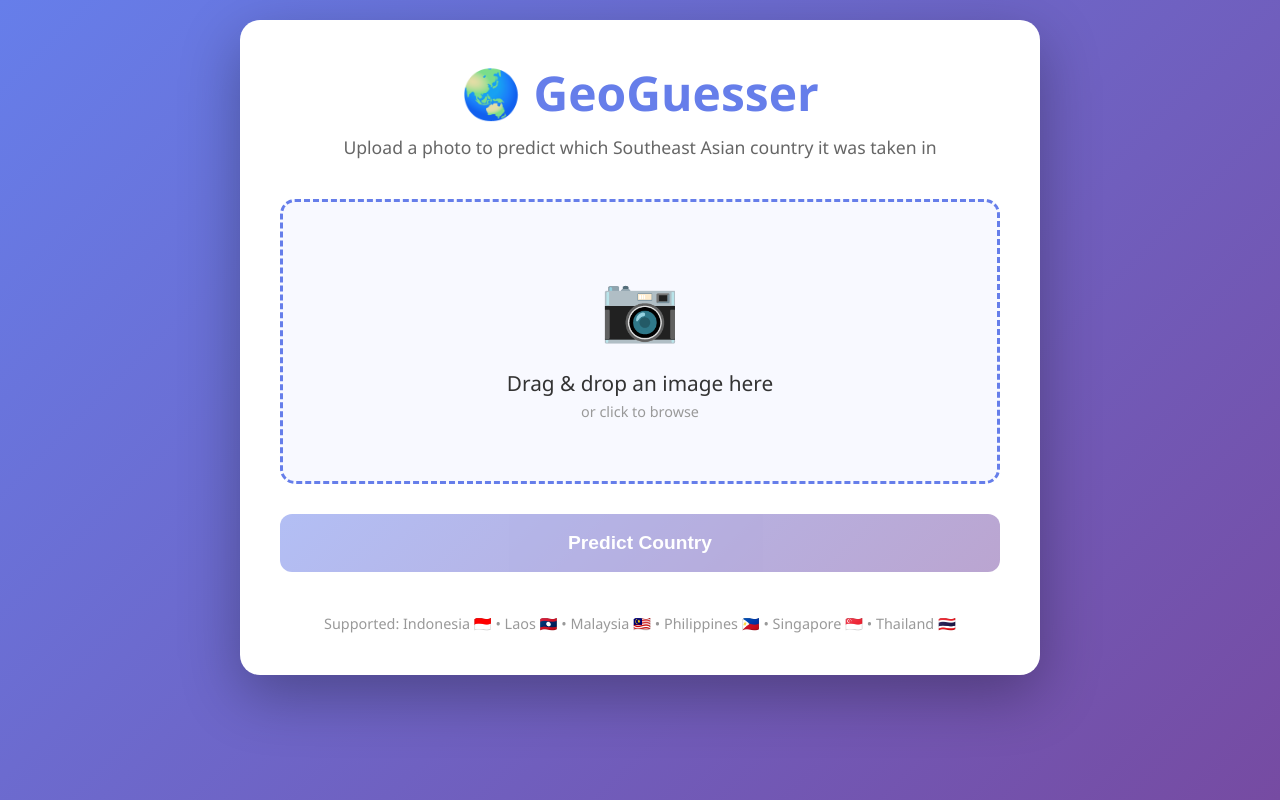
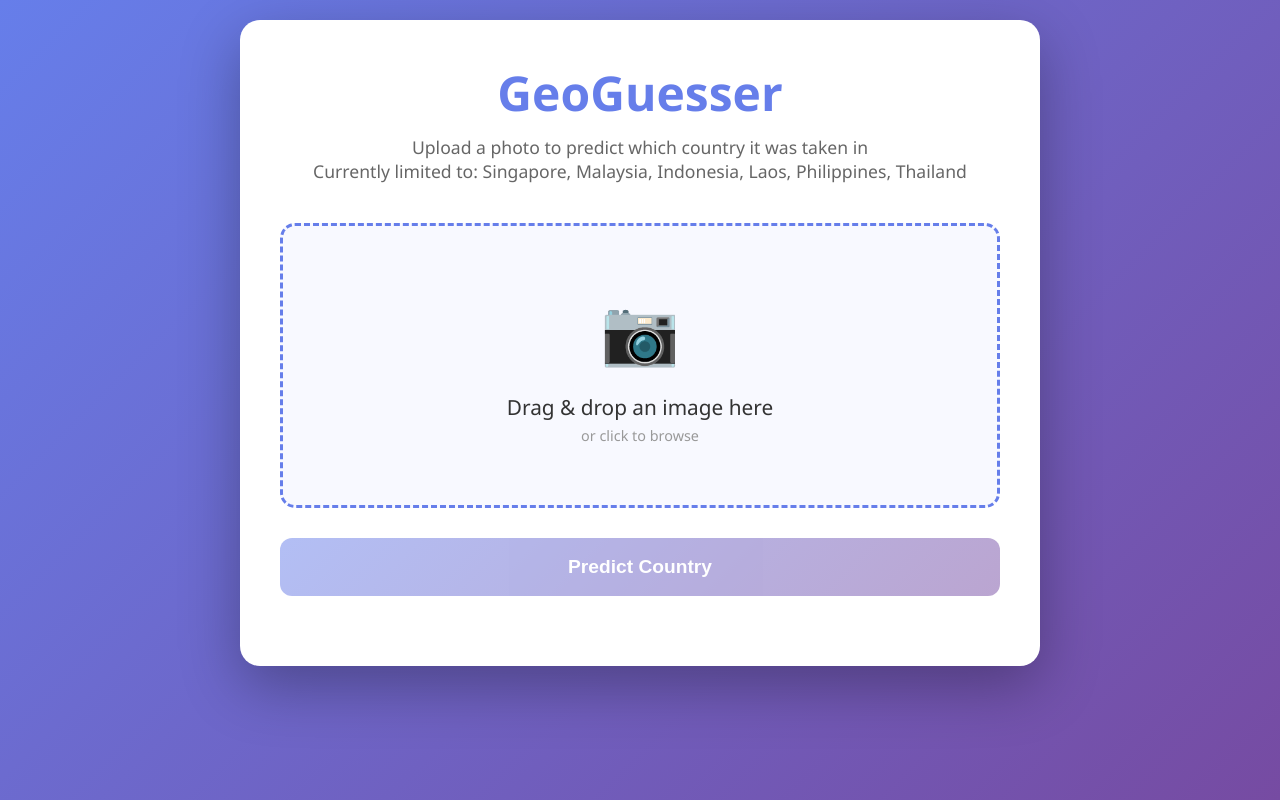
Before and after one commit to kyiokoi/GeoGuesser, a Flask app: page / in a window 1280 px wide. Run offline with Flask 3, Linux system fonts and the light colour scheme; parts of the project's set-up code (start-up, migrations or seed data) failed here and were passed over.

Commit message:
Changed the interface kinda

```diff
--- a/app/templates/home.html
+++ b/app/templates/home.html
@@ -9,8 +9,8 @@
 <body>
     <div class="container">
         <header>
-            <h1>🌏 GeoGuesser</h1>
-            <p class="subtitle">Upload a photo to predict which Southeast Asian country it was taken in</p>
+            <h1>GeoGuesser</h1>
+            <p class="subtitle">Upload a photo to predict which country it was taken in <br> Currently limited to: Singapore, Malaysia, Indonesia, Laos, Philippines, Thailand</p>
         </header>
 
         <div class="upload-section">
@@ -50,10 +50,6 @@
                 <div id="predictionsList"></div>
             </div>
         </div>
-
-        <footer>
-            <p class="supported-countries">Supported: Indonesia 🇮🇩 • Laos 🇱🇦 • Malaysia 🇲🇾 • Philippines 🇵🇭 • Singapore 🇸🇬 • Thailand 🇹🇭</p>
-        </footer>
     </div>
 
     <script src="{{ url_for('static', filename='main.js') }}"></script>
```
